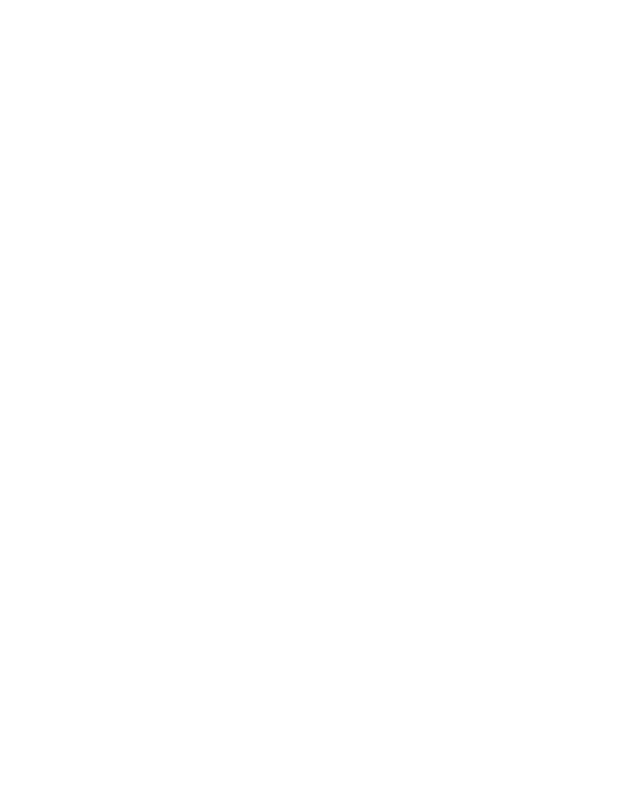
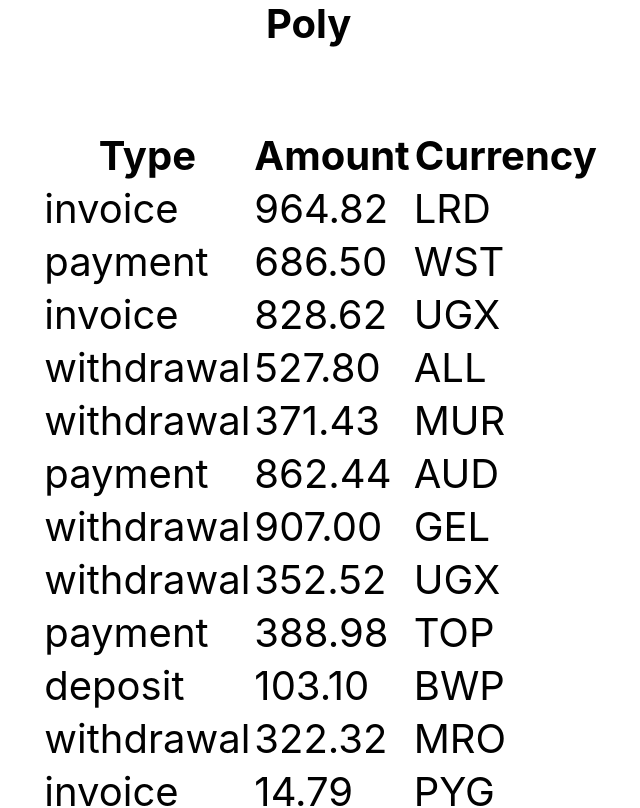
Before and after one commit to AdrianMiarczynski/goit-react-hw-01-components, a React (Create React App) app: page / in a window 1280 px wide. Shown: the part 2120-2928 px from the top of the page, without its empty margins (319-959 px from the left). Before the commit the page ends 1484 px from the top, so only its background shows below. Built offline with nearby package versions, Linux system fonts and the light colour scheme.

Commit message:
fourth task complited without styles

```diff
--- a/src/components/App.jsx
+++ b/src/components/App.jsx
@@ -3,11 +3,13 @@
 import data from './data/data.json';
 import friends from './data/friends.json';
 import { FriendList } from './friends/friends';
+import transactions from './data/transactions.json';
+import { TransactionHistory } from './transactions/transactions';
 export const App = () => {
   return (
     <div
       style={{
-        height: '100vh',
+        // height: '100vh',
         display: 'flex',
         justifyContent: 'center',
         alignItems: 'center',
@@ -19,6 +21,9 @@
       <Profile />
       <Statistics stats={data} />
       <FriendList friends={friends} />
+      <TransactionHistory items={transactions}/>
     </div>
   );
 };
+
+export default App;
--- a/src/components/friends/friends.jsx
+++ b/src/components/friends/friends.jsx
@@ -1,5 +1,6 @@
 import './friends.css';
 import PropTypes from 'prop-types';
+
 
 export const FriendList = ({ friends }) => {
   return (
@@ -22,5 +23,5 @@
 };
 
 FriendList.propTypes = {
-  firends: PropTypes.array.isRequired,
+  firends: PropTypes.array,
 };
--- a/src/components/statysyics/statistics.jsx
+++ b/src/components/statysyics/statistics.jsx
@@ -17,6 +17,6 @@
   );
 };
 Statistics.propTypes = {
-  title: PropTypes.string.isRequired,
-  stats: PropTypes.array.isRequired,
+  title: PropTypes.string,
+  stats: PropTypes.array,
 };
--- /dev/null
+++ b/src/components/transactions/transactions.jsx
@@ -0,0 +1,31 @@
+import './transactions.css';
+import PropTypes from 'prop-types';
+
+export const TransactionHistory = ({ items }) => {
+  return (
+    <table className="transaction-history">
+      <thead>
+        <tr>
+          <th>Type</th>
+          <th>Amount</th>
+          <th>Currency</th>
+        </tr>
+      </thead>
+      {items.map(({ id, type, amount, currency }) => {
+        return (
+          <tbody key={id}>
+            <tr>
+              <td>{type}</td>
+              <td>{amount}</td>
+              <td>{currency}</td>
+            </tr>
+          </tbody>
+        );
+      })}
+    </table>
+  );
+};
+
+TransactionHistory.prototype = {
+  items: PropTypes.string.isRequired,
+};
```
Also changed, not shown: src/components/profile/profile.jsx (+5 -5 lines), src/components/transactions/transactions.css (added).
